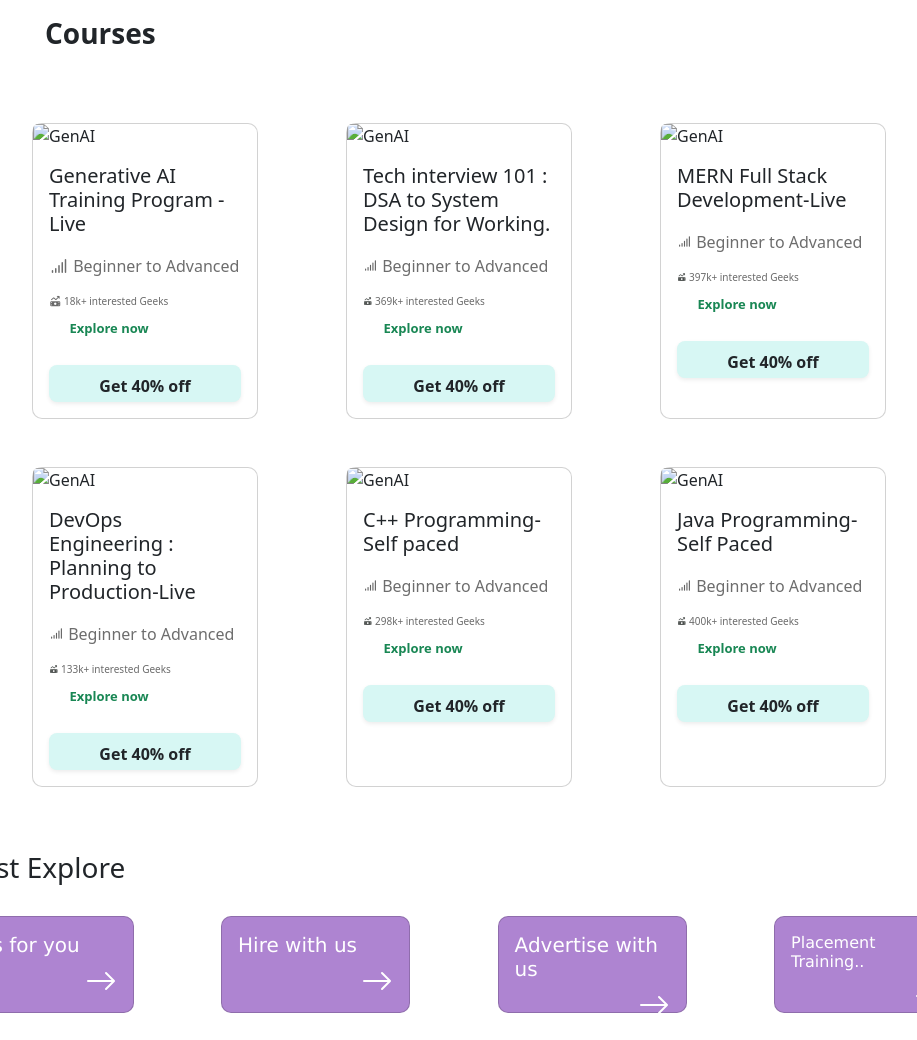
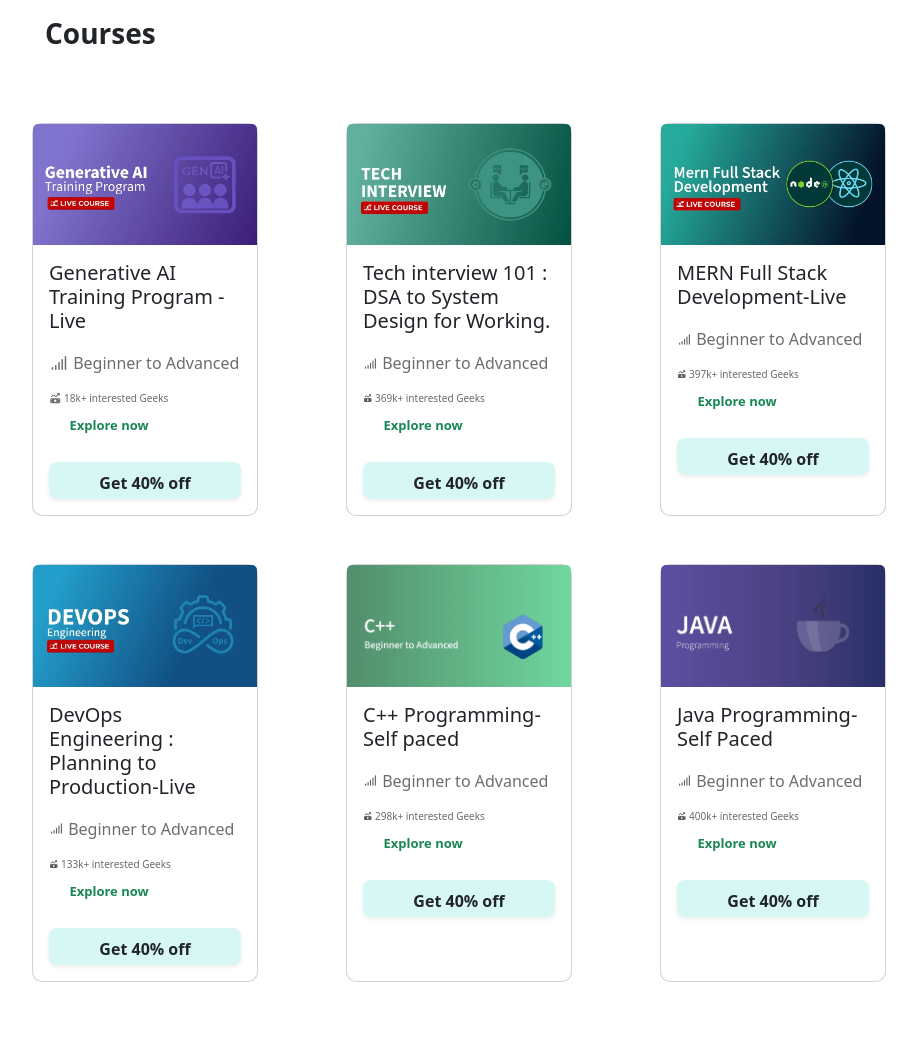
Before and after one commit to ajsnl/GeeksForGeeks_ClonePage, a plain HTML site: page index.html in a window 1280 px wide. Shown: the part 500-1540 px from the top of the page, without its empty margins (181-1098 px from the left). Drawn offline with nearby package versions, Linux system fonts and the light colour scheme; the site is published under a folder, as on GitHub Pages, so addresses that start at the root find nothing.

Commit message:
third1 commit

```diff
--- a/index.html
+++ b/index.html
@@ -16,7 +16,7 @@
 
       <!-- Logo -->
       <a class="navbar-brand" href="#">
-        <img src="/images/gfg-gg-logo.svg" alt="logo" height="30">
+        <img src="images/gfg-gg-logo.svg" alt="logo" height="30">
       </a>
 
 <!-- Custom Search Box beside Logo -->
@@ -133,7 +133,7 @@
   <div class="row g-5 justify-content-center row4">
     <div class="col-12 col-sm-6 col-md-4 col-lg-3">
       <div class="card h-100">
-        <img src="/images/GenAI.webp" class="card-img-top img-fluid" alt="GenAI">
+        <img src="images/GenAI.webp" class="card-img-top img-fluid" alt="GenAI">
         <div class="card-body">
           <h5 class="card-title">Generative AI Training Program - Live</h5>
           <p class="card-text text1"><i class="fa-solid fa-signal"></i> Beginner to Advanced</p>
@@ -145,7 +145,7 @@
     <div class="col-12 col-sm-6 col-md-4 col-lg-3">
 
         <div class="card  h-100">
-  <img src="/images/tech_interview.webp" class="card-img-top" alt="GenAI">
+  <img src="images/tech_interview.webp" class="card-img-top" alt="GenAI">
   <div class="card-body">
     <h5 class="card-title">Tech interview 101 : DSA to System Design for Working.</h5>
     <p class="card-text text1"><i class="fa-solid fa-signal fa-xs" style="color: #616161;"></i> Beginner to Advanced</p>
@@ -156,7 +156,7 @@
     </div>
     <div class="col-12 col-sm-6 col-md-4 col-lg-3">
         <div class="card  h-100">
-  <img src="/images/Mernfullstackdevelopment.webp" class="card-img-top" alt="GenAI">
+  <img src="images/Mernfullstackdevelopment.webp" class="card-img-top" alt="GenAI">
   <div class="card-body">
     <h5 class="card-title">MERN Full Stack Development-Live</h5>
     <p class="card-text text1"><i class="fa-solid fa-signal fa-xs" style="color: #616161;"></i> Beginner to Advanced</p>
@@ -170,7 +170,7 @@
     <div class="col-12 col-sm-6 col-md-4 col-lg-3">
 
       <div class="card  h-100">
-  <img src="/images/devops_engineering.webp" class="card-img-top" alt="GenAI">
+  <img src="images/devops_engineering.webp" class="card-img-top" alt="GenAI">
   <div class="card-body">
     <h5 class="card-title">DevOps Engineering : Planning to Production-Live</h5>
     <p class="card-text text1"><i class="fa-solid fa-signal fa-xs" style="color: #616161;"></i> Beginner to Advanced</p>
@@ -181,7 +181,7 @@
     </div>
     <div class="col-12 col-sm-6 col-md-4 col-lg-3">
         <div class="card  h-100">
-  <img src="/images/cpp.webp" class="card-img-top" alt="GenAI">
+  <img src="images/cpp.webp" class="card-img-top" alt="GenAI">
   <div class="card-body">
     <h5 class="card-title">C++ Programming-Self paced</h5>
     <p class="card-text text1"><i class="fa-solid fa-signal fa-xs" style="color: #616161;"></i> Beginner to Advanced</p>
@@ -192,7 +192,7 @@
     </div>
     <div class="col-12 col-sm-6 col-md-4 col-lg-3">
         <div class="card  h-100">
-  <img src="/images/JavaProgramming.webp" class="card-img-top" alt="GenAI">
+  <img src="images/JavaProgramming.webp" class="card-img-top" alt="GenAI">
   <div class="card-body">
     <h5 class="card-title">Java Programming- Self Paced</h5>
     <p class="card-text text1"><i class="fa-solid fa-signal fa-xs" style="color: #616161;"></i> Beginner to Advanced</p>
@@ -392,7 +392,7 @@
 
       <!-- Left Section -->
       <div class="col-md-3 mb-4 text-md-start text-center leftlast">
-        <img src="/images/gfgFooterLogo2.png" alt="footerlogo" class="img-fluid mb-3" style="max-width:180px;">
+        <img src="images/gfgFooterLogo2.png" alt="footerlogo" class="img-fluid mb-3" style="max-width:180px;">
         <h6>Corporate & Communications Address:</h6>
         <p class="small mb-2">A-143, 7th Floor, Sovereign Corporate Tower,<br>
           Sector-136, Noida, Uttar Pradesh (201305)</p>
@@ -400,7 +400,7 @@
         <p class="small">K 061, Tower K, Gulshan Vivante Apartment,<br>
           Sector 137, Noida, Gautam Buddh Nagar,<br> Uttar Pradesh, 201305</p>
           <p><a href="#"><i class="fa-brands fa-facebook fa-xl" style="color: #454545;"></i></a> <a href="#"><i class="fa-brands fa-linkedin fa-xl" style="color: #454545;"></i></a><a href="#"></a> <a href="#"><i class="fa-brands fa-youtube fa-xl" style="color: #454545;"></i></a>  <a href="#"><i class="fa-brands fa-instagram fa-xl" style="color: #454545;"></i></a></p>
-          <img src="/images/googleplay-(1).png" alt="playstore"><img src="/images/appstore-(1).png" alt="apstore">
+          <img src="images/googleplay-(1).png" alt="playstore"><img src="images/appstore-(1).png" alt="apstore">
           <a class="btn lastbtn mt-3" href="#" role="button">Advertise with us</a>
         </div>
 
```
